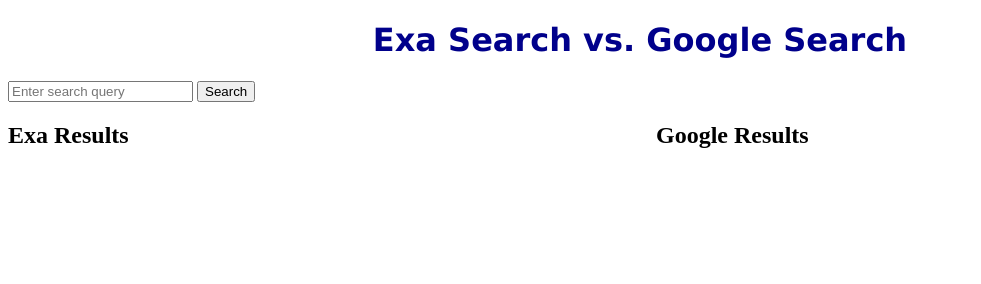
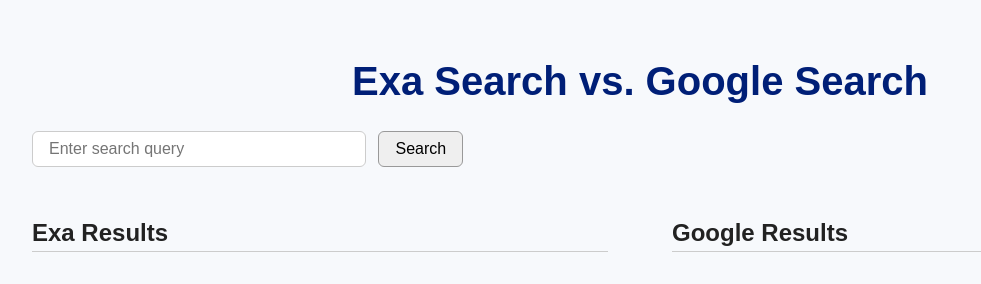
Before and after one commit to masonacevedo/image_recognition_frontend, a plain HTML site: page public/exa/index.html in a window 1280 px wide. Shown: the whole page, without its empty margins (0-981 px from the left). Drawn offline with Linux system fonts and the light colour scheme; files whose address does not match are found by name.

Commit message:
add styling (thanks chatgpt)

```diff
--- a/public/exa/index.html
+++ b/public/exa/index.html
@@ -4,16 +4,73 @@
 	<head>
 		<meta charset="utf-8">
 		<title> Is Bird? </title>
-		<style>
-		h1 {
-			color: rgb(0,0,139);
-			text-align: center;
-			font-family: Verdana, Helvetica, sans-serif;
-			position: relative;
-		}
-        .results-comparison { display: flex; gap: 2rem; }
-        .column { flex: 1;}
-		</style>
+
+    <style>
+        body {
+            font-family: Arial, sans-serif;
+            background-color: #f7f9fc;
+            margin: 0;
+            padding: 2rem;
+            color: #333;
+        }
+        h1 {
+            text-align: center;
+            font-size: 2.5rem;
+            color: #001f77;
+        }
+        .search-bar {
+            display: flex;
+            justify-content: center;
+            margin: 1.5rem 0;
+        }
+        input[type="text"] {
+            font-size: 1rem;
+            padding: 0.5rem 1rem;
+            width: 300px;
+            border: 1px solid #ccc;
+            border-radius: 6px;
+        }
+        button {
+            font-size: 1rem;
+            padding: 0.5rem 1rem;
+            margin-left: 0.5rem;
+            border: 1px solid #999;
+            border-radius: 6px;
+            cursor: pointer;
+        }
+        .results-comparison {
+            display: flex;
+            justify-content: space-between;
+            margin-top: 2rem;
+            gap: 4rem;
+        }
+        .column {
+            flex: 1;
+        }
+        h2 {
+            font-size: 1.5rem;
+            color: #222;
+            margin-bottom: 1rem;
+            border-bottom: 1px solid #ccc;
+            padding-bottom: 0.25rem;
+        }
+        ul {
+            list-style-type: none;
+            padding: 0;
+        }
+        li {
+            margin-bottom: 0.75rem;
+        }
+        a {
+            text-decoration: none;
+            color: #0044cc;
+        }
+        a:hover {
+            text-decoration: underline;
+            color: #001f77;
+        }
+    </style>
+
 	</head>
 	<body>
 		<h1 id = "search-comparison-text">
```
